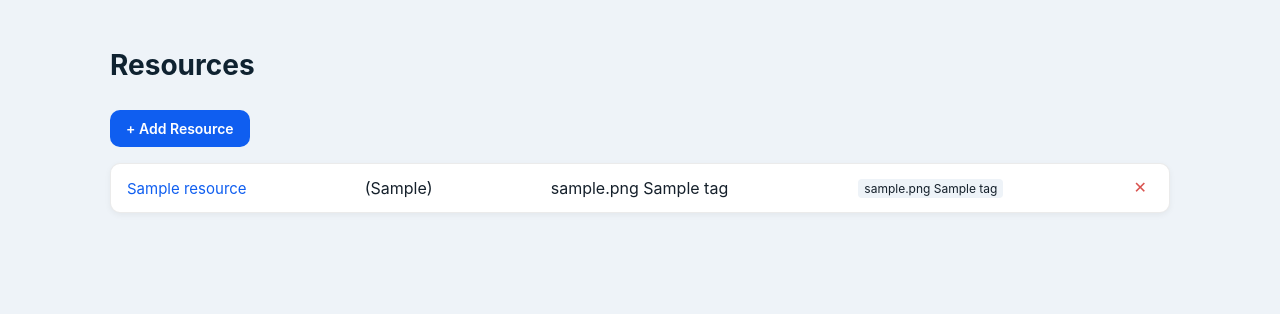
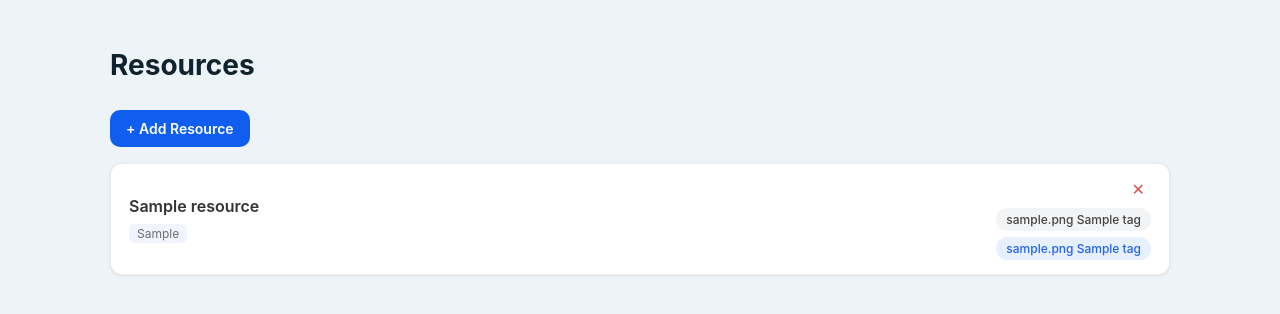
Before and after one commit to NickTimosh/postplaton, a Flask app: page /resources in a window 1280 px wide. Shown: the part 60-374 px from the top of the page. Run offline with Flask 3, Linux system fonts and the light colour scheme; a user stored in the database is signed in; tables that the repository leaves empty hold one stand-in row (values such as "Sample post").

Commit message:
Render Resources with tags and domains

```diff
--- a/app/static/styles.css
+++ b/app/static/styles.css
@@ -495,3 +495,185 @@ body {
 .event-detail-tag .tag-icon {
     font-size: 16px;
 }
+
+/* The resource card container */
+.resource-card {
+    display: flex;
+    justify-content: space-between;
+    align-items: center;
+    background: white;
+    border-radius: 12px;
+    padding: 14px 18px;
+    margin-bottom: 14px;
+    box-shadow: 0 1px 3px rgba(0,0,0,0.08);
+}
+
+/* LEFT SIDE */
+.resource-main {
+    display: flex;
+    flex-direction: column;
+}
+
+/* Title link */
+.resource-title {
+    font-size: 16px;
+    font-weight: 600;
+    color: #0054d6;
+    text-decoration: underline;
+    margin-bottom: 4px;
+}
+
+.resource-title:hover {
+    text-decoration: none;
+}
+
+/* Domain badge */
+.resource-domain {
+    display: inline-block;
+    padding: 2px 8px;
+    background: #eef2ff;
+    border-radius: 6px;
+    font-size: 12px;
+    color: #4b4b4b;
+    margin-right: 8px;
+}
+
+.resource-domain.none {
+    color: #aaaaaa;
+    font-style: italic;
+}
+
+/* RIGHT SIDE tags + delete */
+.resource-right {
+    display: flex;
+    align-items: center;
+    gap: 10px;
+}
+
+/* Resource tag */
+.resource-tag,
+.event-tag {
+    display: inline-flex;
+    align-items: center;
+    gap: 4px;
+    padding: 3px 10px;
+    border-radius: 8px;
+    font-size: 12px;
+    background: #e8f7ff;
+    color: #006b99;
+    font-weight: 500;
+    white-space: nowrap;
+}
+
+/* Event tag styling variation */
+.event-tag {
+    background: #fff4e5;
+    color: #c26000;
+}
+
+/* Delete button */
+.inline-delete {
+    margin: 0;
+}
+
+.delete-btn {
+    background: #fee2e2;
+    color: #b91c1c;
+    border-radius: 6px;
+    border: none;
+    font-size: 14px;
+    padding: 4px 6px;
+}
+
+.delete-btn:hover {
+    background: #fecaca;
+}
+
+.resource-right {
+    display: flex;
+    flex-direction: column;
+    align-items: flex-end; /* right aligned */
+    gap: 8px;
+}
+
+.resource-tags-column {
+    display: flex;
+    flex-direction: column;
+    align-items: flex-end;
+    gap: 6px;
+}
+
+/* Appearance of topic (event tag) */
+.event-tag-badge {
+    background: #e7f0ff;
+    color: #2463eb;
+    padding: 4px 10px;
+    border-radius: 12px;
+    font-size: 12px;
+    font-weight: 500;
+    white-space: nowrap;
+}
+
+/* Appearance of category (resource tag) */
+.resource-tag-badge {
+    background: #f3f4f6;
+    color: #444;
+    padding: 4px 10px;
+    border-radius: 12px;
+    font-size: 12px;
+    font-weight: 500;
+    white-space: nowrap;
+}
+
+.resource-list.detailed {
+    list-style: none;
+    padding: 0;
+    margin-top: 20px;
+}
+
+.resource-item.detailed {
+    background: #fff;
+    border: 1px solid #eee;
+    border-radius: 12px;
+    padding: 14px 18px;
+    margin-bottom: 12px;
+}
+
+.resource-line {
+    display: flex;
+    flex-direction: column;
+}
+
+.resource-title {
+    font-weight: 600;
+    font-size: 1rem;
+    text-decoration: none;
+    color: #333;
+}
+
+.resource-title:hover {
+    text-decoration: underline;
+}
+
+.resource-meta {
+    margin-top: 4px;
+    display: flex;
+    gap: 12px;
+    color: #666;
+    font-size: 0.85rem;
+}
+
+.resource-domain {
+    opacity: 0.8;
+}
+
+.resource-domain.none {
+    opacity: 0.5;
+    font-style: italic;
+}
+
+.resource-tag {
+    background: #f3f3f3;
+    padding: 3px 8px;
+    border-radius: 6px;
+}
--- a/app/templates/resources_list.html
+++ b/app/templates/resources_list.html
@@ -12,43 +12,61 @@
 {% endif %}
 
 <section class="resources-list">
+
     {% for resource in resources %}
+
     <div class="resource-card">
 
-        <!-- Resource title -->
+        <!-- TITLE + DOMAIN -->
+        <div class="resource-main">
             <a href="{{ resource.url }}" target="_blank" class="resource-title">
                 {{ resource.title }}
             </a>
 
-        <!-- Resource domain -->
-        <span class="resource-domain">({{ resource.domain }})</span>
+            <div class="resource-meta">
 
-        <!-- Resource tag -->
-        {% if resource.tag %}
-        <span class="resource-tag">
-            {{ resource.tag.icon or '' }} {{ resource.tag.name }}
+                {% if resource.domain %}
+                <span class="resource-domain">
+                    {{ resource.domain }}
                 </span>
+                {% else %}
+                <span class="resource-domain none">(None)</span>
                 {% endif %}
+            </div>
+        </div>
 
-        <!-- Linked Event tag -->
-        {% if resource.event and resource.event.tag %}
-        <span class="event-tag">
-            {{ resource.event.tag.icon or '' }} {{ resource.event.tag.name }}
-        </span>
-        {% endif %}
+    <!-- RIGHT SIDE: EVENT TAG (topic) ABOVE RESOURCE TAG (category) -->
+    <div class="resource-right">
 
-        <!-- Delete button for hosts -->
+        <div class="resource-tags-column">
+
         {% if current_user.is_authenticated and current_user.is_host %}
         <form action="{{ url_for('resources.delete_resource', resource_id=resource.id) }}"
-              method="POST" style="display:inline;">
+            method="POST" class="inline-delete">
             <button class="icon-btn delete-btn">✕</button>
         </form>
         {% endif %}
 
+            {% if resource.tag %}
+            <span class="resource-tag-badge">
+                {{ resource.tag.icon }} {{ resource.tag.name }}
+            </span>
+            {% endif %}
+
+            {% if resource.event and resource.event.tag %}
+            <span class="event-tag-badge">
+                {{ resource.event.tag.icon }} {{ resource.event.tag.name }}
+            </span>
+            {% endif %}
         </div>
+
+    </div>
+
+    </div>
+
     {% else %}
         <p>No resources yet.</p>
     {% endfor %}
+
 </section>
-
 {% endblock %}
```
Also changed, not shown: app/templates/event_detail.html (+29 -3 lines). Lines whose indentation alone changed are shown as unchanged.
